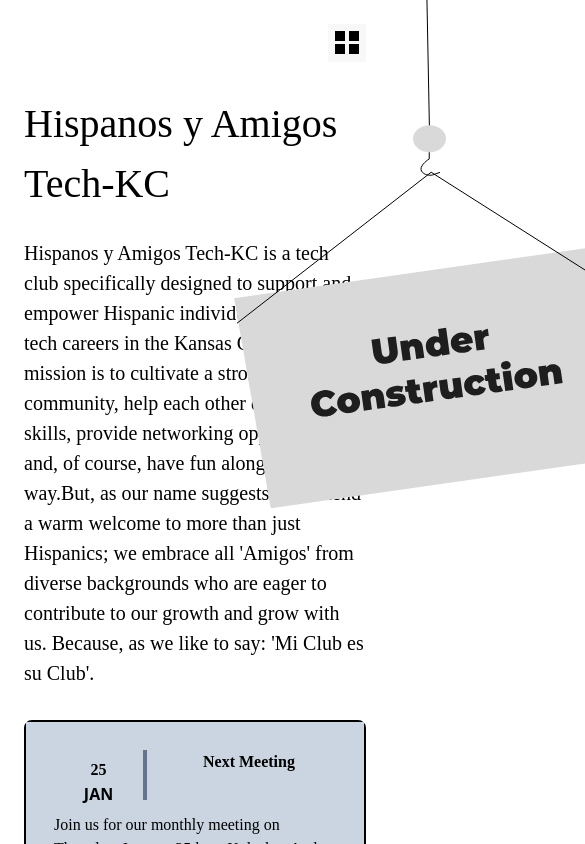
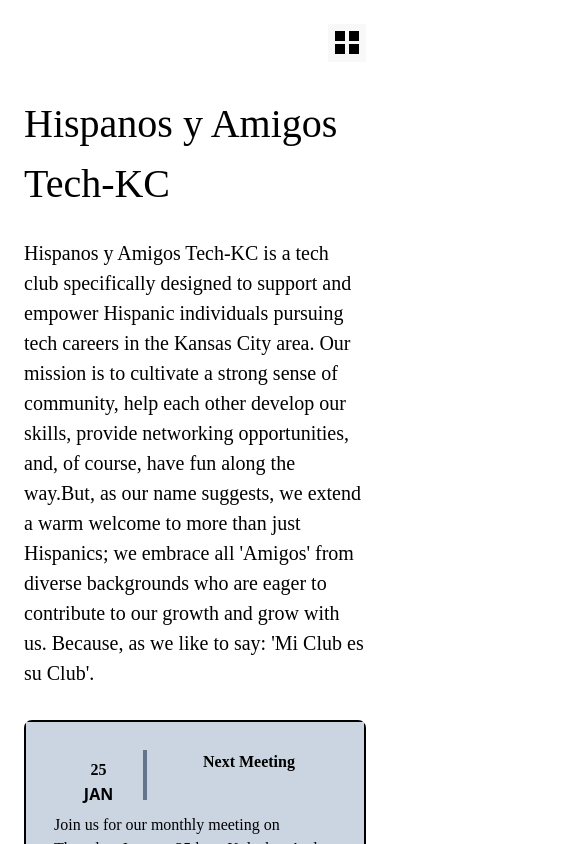
Before and after one commit to 93Belen/hispanos-y-amigos, a React (Create React App) app: page / in a window 390 px wide. Shown: the top 844 px of the page, 585 px wide, since content can reach past the window. Built offline with nearby package versions, Linux system fonts and the light colour scheme.

Commit message:
no animation in phone

```diff
--- a/src/App.jsx
+++ b/src/App.jsx
@@ -14,7 +14,7 @@ function App() {
          y: -50
          }}
        transition={{delay: 3, type: 'spring', stiffness: 10, damping: 5}}
-       className='absolute top-0 left-[60vw]'>
+       className='absolute top-0 md:left-[60vw] md:block hidden'>
       <Sign/>
       </motion.div>
       <div>
--- a/src/components/Sign.jsx
+++ b/src/components/Sign.jsx
@@ -1,6 +1,6 @@
 export default function Sign(){
     return (
-        <svg width="406" height="557" viewBox="0 0 406 557" fill="none" xmlns="http://www.w3.org/2000/svg">
+        <svg className='hidden md:block' width="406" height="557" viewBox="0 0 406 557" fill="none" xmlns="http://www.w3.org/2000/svg">
         <path d="M195.5 181L192 0" stroke="black"/>
         <ellipse cx="195.5" cy="187.5" rx="16.5" ry="13.5" fill="#D9D9D9"/>
         <path d="M195.231 201V207.716C191.641 209.954 185.078 215.505 187.539 219.803C190 224.101 195.744 224.28 198.308 223.833L206 221.147" stroke="black"/>
--- a/src/pages/About.jsx
+++ b/src/pages/About.jsx
@@ -11,7 +11,7 @@ export default function About(){
          y: -50
          }}
        transition={{delay: 5, type: 'spring', stiffness: 10, damping: 5}}
-       className='absolute top-0 left-[60vw]'>
+       className='absolute top-0 left-[60vw]  md:block hidden'>
       <Sign/>
       </motion.div>
             <Header/>
--- a/src/pages/Events.jsx
+++ b/src/pages/Events.jsx
@@ -12,7 +12,7 @@ export default function Events(){
          y: -50
          }}
        transition={{delay: 7, type: 'spring', stiffness: 10, damping: 5}}
-       className='absolute top-0 left-[60vw]'>
+       className='absolute top-0 left-[60vw]  md:block hidden'>
       <Sign/>
       </motion.div>
             <Header/>
```
